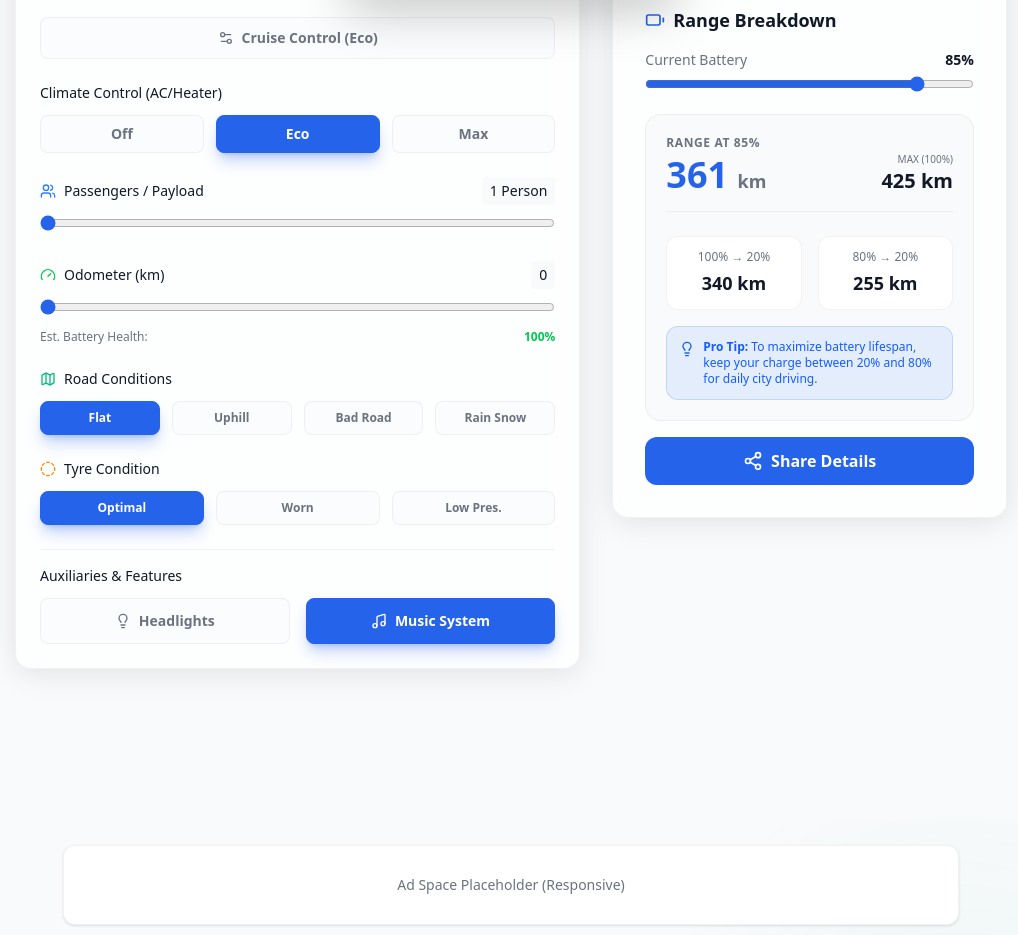
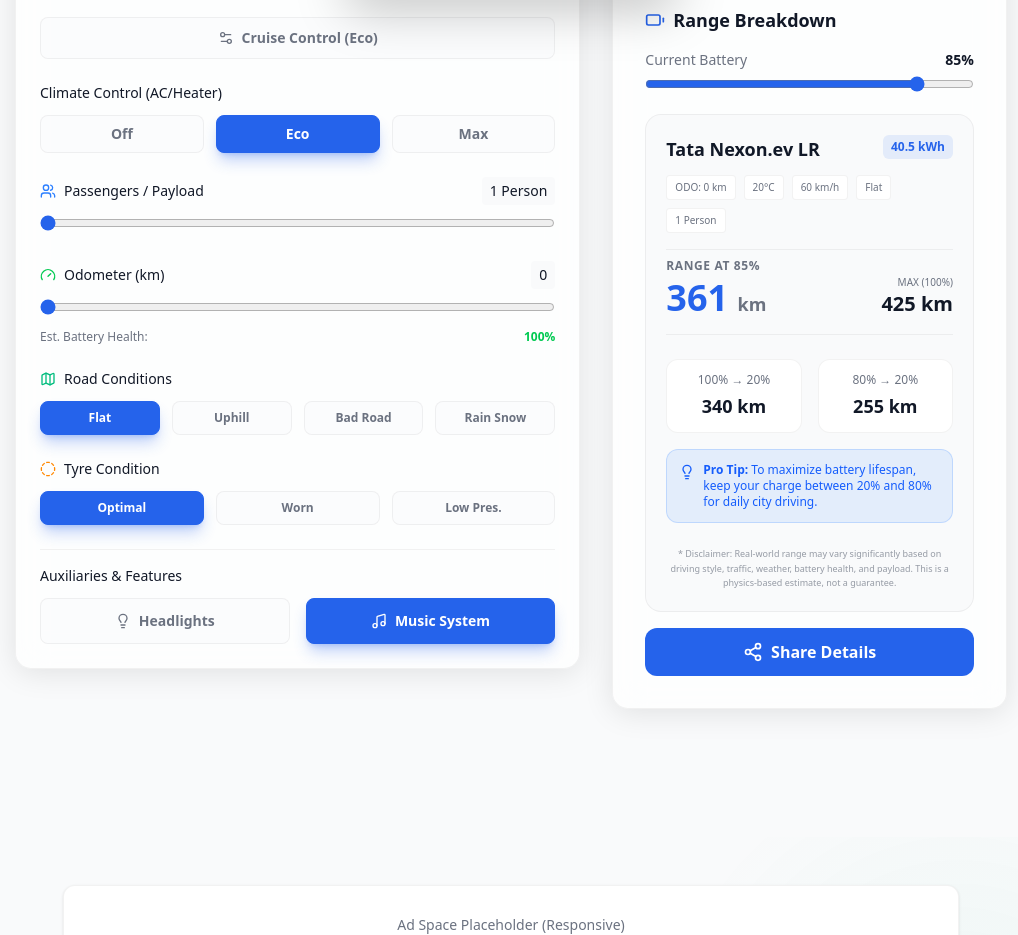
Before and after one commit to gourgopal/ev, a Next.js app: page /range in a window 1280 px wide. Shown: the part 780-1715 px from the top of the page, without its empty margins (129-1147 px from the left). Built offline with nearby package versions, Linux system fonts and the light colour scheme; no server answers.

Commit message:
fix range page

```diff
--- a/src/app/range/page.tsx
+++ b/src/app/range/page.tsx
@@ -463,6 +463,22 @@ function RangeCalculatorContent() {
                   </div>
 
                   <div ref={shareRef} className="bg-[var(--background)] border border-[var(--glass-border)] rounded-2xl p-5 space-y-4">
+                     <div className="mb-2 pb-4 border-b border-[var(--glass-border)]">
+                        <div className="flex justify-between items-start">
+                          <h4 className="font-bold text-lg">{selectedCar?.brand} {selectedCar?.model}</h4>
+                          <span className="text-xs font-bold bg-primary/10 text-primary px-2 py-1 rounded-md shrink-0">
+                            {selectedCar?.capacity} kWh
+                          </span>
+                        </div>
+                        <div className="text-[10px] text-[var(--muted-foreground)] flex flex-wrap gap-2 mt-3">
+                          <span className="bg-[var(--card-bg)] px-2 py-1 rounded border border-[var(--glass-border)]">ODO: {odo.toLocaleString()} {rangeUnit}</span>
+                          <span className="bg-[var(--card-bg)] px-2 py-1 rounded border border-[var(--glass-border)]">{temperature}°C</span>
+                          <span className="bg-[var(--card-bg)] px-2 py-1 rounded border border-[var(--glass-border)]">{constantSpeed} {rangeUnit === 'km' ? 'km/h' : 'mph'}</span>
+                          <span className="bg-[var(--card-bg)] px-2 py-1 rounded border border-[var(--glass-border)] capitalize">{roadCondition.replace('_', ' ')}</span>
+                          <span className="bg-[var(--card-bg)] px-2 py-1 rounded border border-[var(--glass-border)]">{payload} Person</span>
+                        </div>
+                     </div>
+
                      <div className="flex justify-between items-end border-b border-[var(--glass-border)] pb-4">
                        <div>
                          <div className="text-xs text-[var(--muted-foreground)] font-semibold uppercase tracking-wider mb-1">Range at {currentBatteryPct}%</div>
@@ -489,6 +505,10 @@ function RangeCalculatorContent() {
                        <Lightbulb className="w-4 h-4 shrink-0 mt-0.5" />
                        <p><strong>Pro Tip:</strong> To maximize battery lifespan, keep your charge between 20% and 80% for daily city driving.</p>
                      </div>
+
+                     <p className="text-[9px] text-[var(--muted-foreground)]/70 text-center leading-relaxed pt-2">
+                       * Disclaimer: Real-world range may vary significantly based on driving style, traffic, weather, battery health, and payload. This is a physics-based estimate, not a guarantee.
+                     </p>
                   </div>
 
                   <button
```
Also changed, not shown: public/sw.js.
